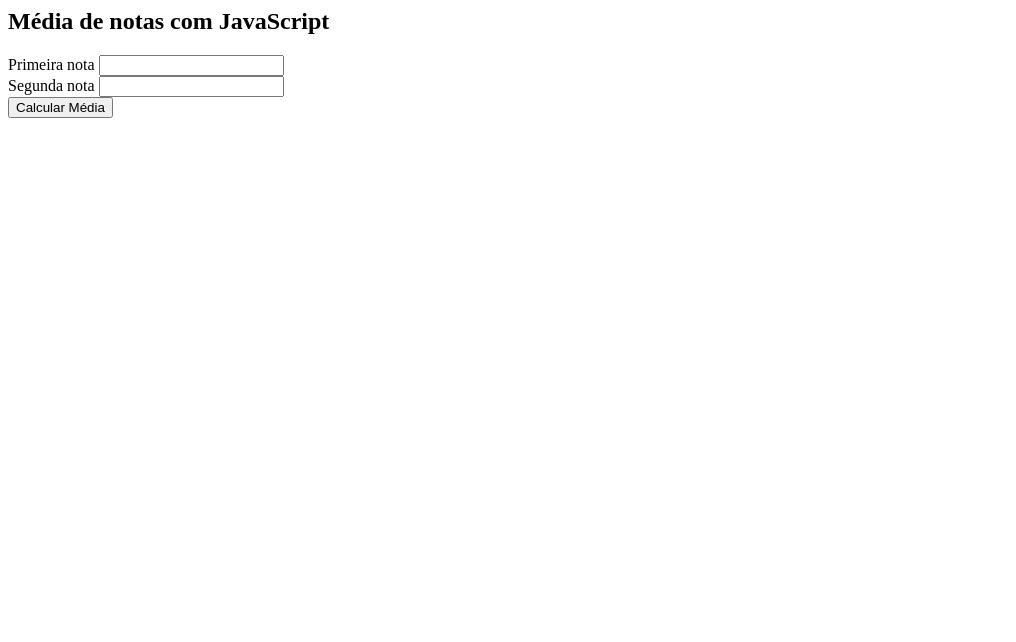
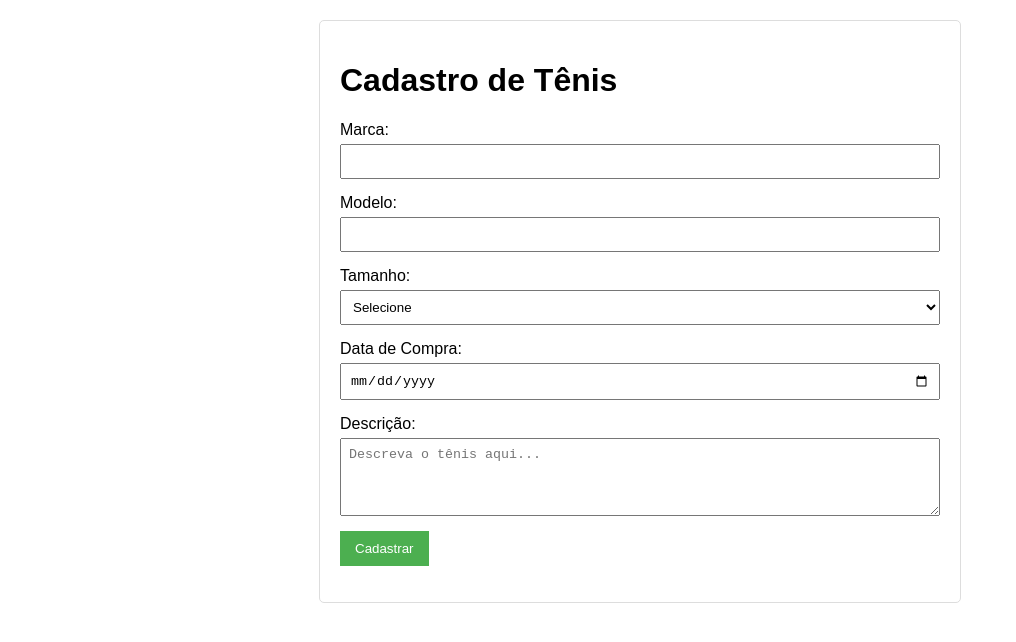
Before and after one commit to iguanas2/bini_media.github.io, a plain HTML site: page index.html in a window 1280 px wide. Shown: the whole page, without its empty margins (0-1016 px from the left). Drawn offline with Linux system fonts and the light colour scheme.

Commit message:
Add files via upload

```diff
--- a/index.html
+++ b/index.html
@@ -1,13 +1,91 @@
-<html>
+<html lang="pt-BR">
+<head>
+    <meta charset="UTF-8">
+    <meta name="viewport" content="width=device-width, initial-scale=1.0">
+    <title>Cadastro de Tênis</title>
+    <style>
+        body {
+            font-family: Arial, sans-serif;
+            margin: 20px;
+        }
+        .form-container {
+            max-width: 600px;
+            margin: auto;
+            padding: 20px;
+            border: 1px solid #ddd;
+            border-radius: 5px;
+        }
+        .form-group {
+            margin-bottom: 15px;
+        }
+        .form-group label {
+            display: block;
+            margin-bottom: 5px;
+        }
+        .form-group input, .form-group select, .form-group textarea {
+            width: 100%;
+            padding: 8px;
+            box-sizing: border-box;
+        }
+        .form-group input[type="submit"] {
+            width: auto;
+            background-color: #4CAF50;
+            color: white;
+            border: none;
+            padding: 10px 15px;
+            cursor: pointer;
+        }
+        .form-group input[type="submit"]:hover {
+            background-color: #45a049;
+        }
+    </style>
+</head>
 <body>
+    <div class="form-container">
+        <h1>Cadastro de Tênis</h1>
+        <form action="/submit" method="post">
+            <!-- Campo de Texto -->
+            <div class="form-group">
+                <label for="brand">Marca:</label>
+                <input type="text" id="brand" name="brand" required>
+            </div>
 
-    <h2>Média de notas com JavaScript</h2>
+            <!-- Campo de Texto com Validação -->
+            <div class="form-group">
+                <label for="model">Modelo:</label>
+                <input type="text" id="model" name="model" pattern="[A-Za-z0-9 ]+" title="Modelo deve conter apenas letras, números e espaços" required>
+            </div>
 
-    Primeira nota <input id="nota1" type="number"> <br/>
-    Segunda nota <input id="nota2" type="number"> <br/>
+            <!-- Campo de Seleção -->
+            <div class="form-group">
+                <label for="size">Tamanho:</label>
+                <select id="size" name="size" required>
+                    <option value="">Selecione</option>
+                    <option value="36">36</option>
+                    <option value="37">37</option>
+                    <option value="38">38</option>
+                    <option value="39">39</option>
+                    <option value="40">40</option>
+                </select>
+            </div>
 
-    <button onclick="media()">Calcular Média</button>
+            <!-- Campo de Data -->
+            <div class="form-group">
+                <label for="purchase-date">Data de Compra:</label>
+                <input type="date" id="purchase-date" name="purchase-date" required>
+            </div>
 
-    <script src="./main.js"></script>
+            <!-- Campo de Área de Texto -->
+            <div class="form-group">
+                <label for="description">Descrição:</label>
+                <textarea id="description" name="description" rows="4" placeholder="Descreva o tênis aqui..."></textarea>
+            </div>
+
+            <!-- Botão de Envio -->
+            <div class="form-group">
+                <input type="submit" value="Cadastrar">
+            </div>
+        </form>
+    </div>
 </body>
 </html>
```
